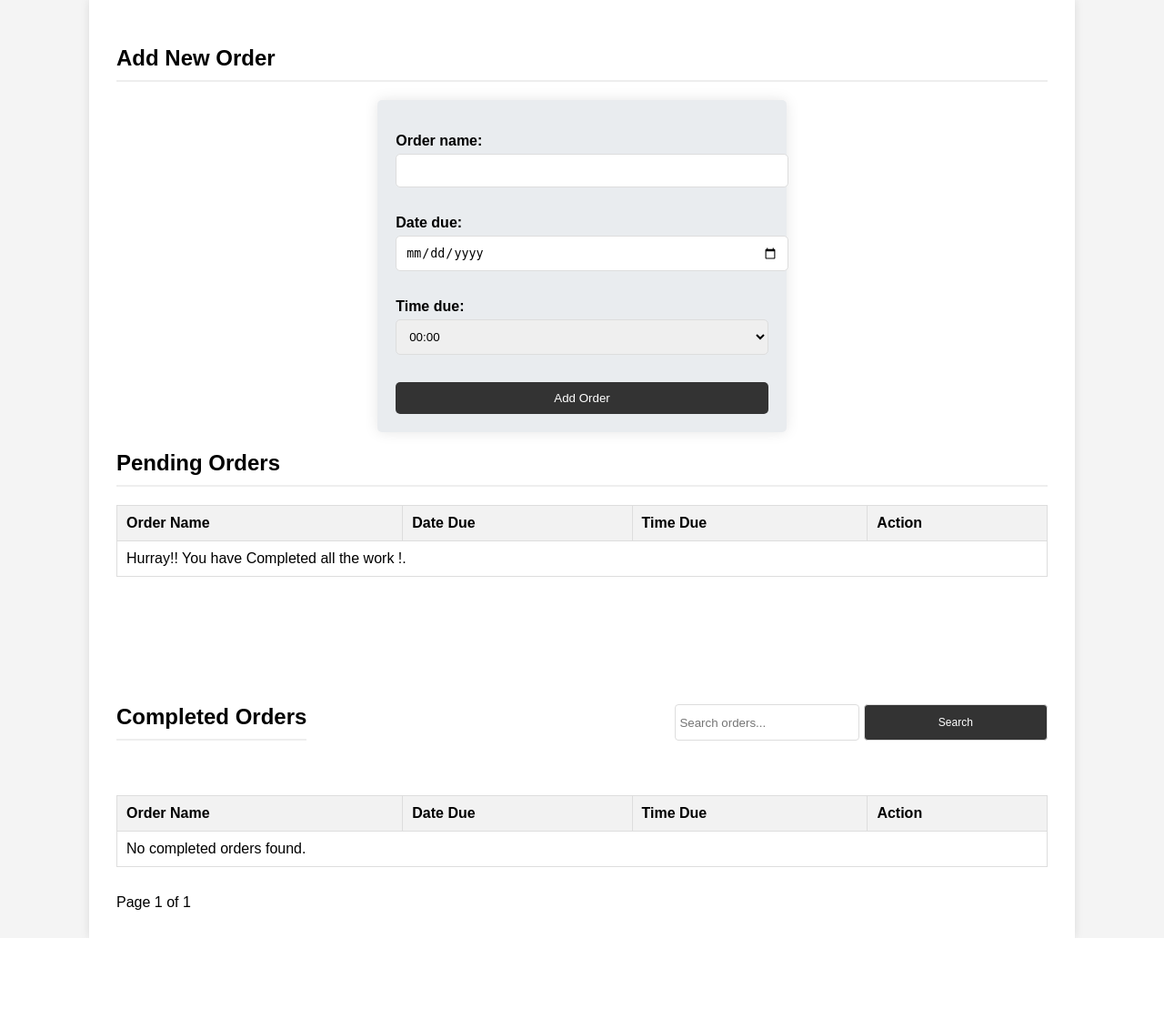
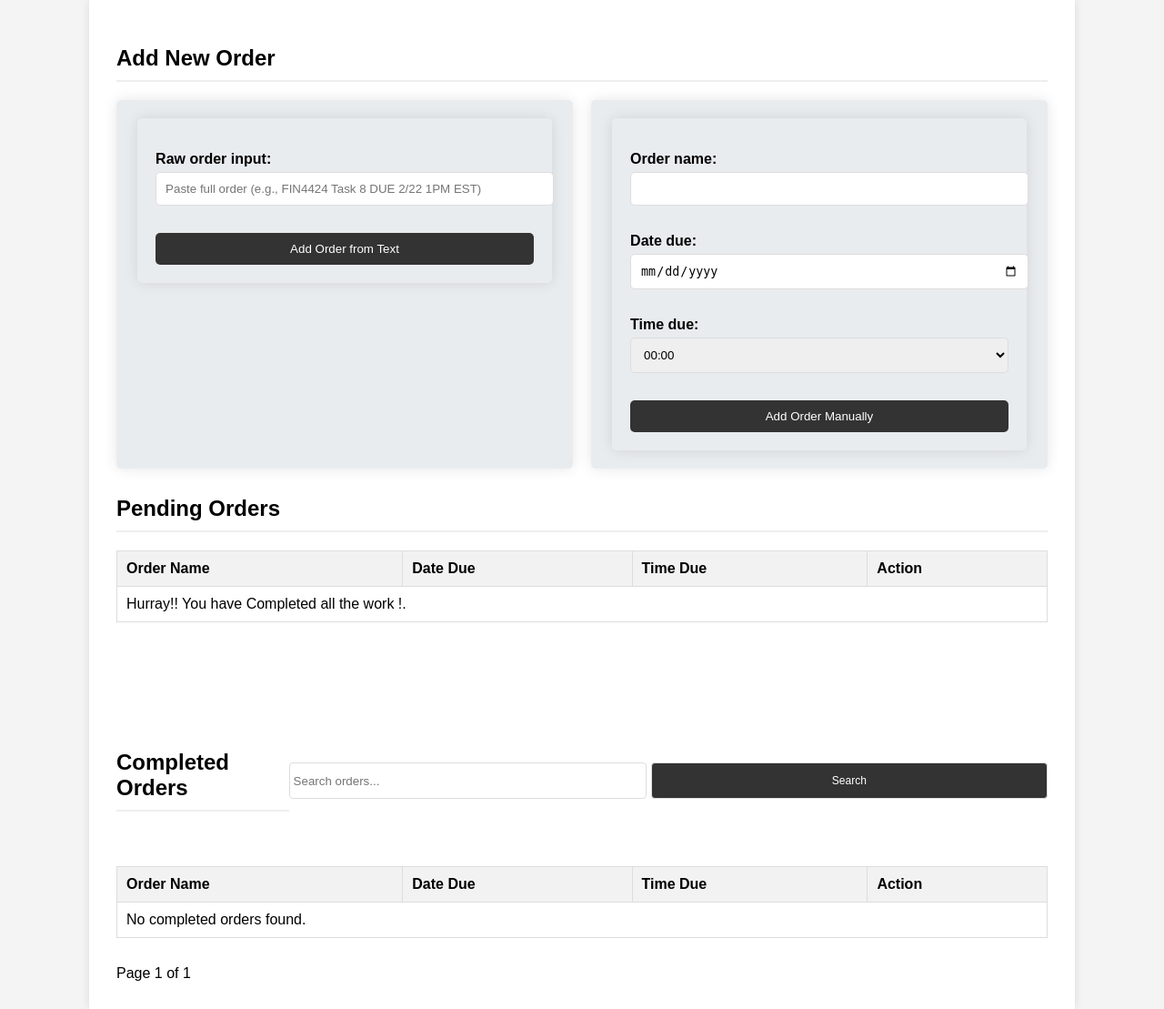
Before and after one commit to Andy3643/ordermanagement, a Django app: page / in a window 1280 px wide. Shown: the whole page at 91% size. Before the commit the page ends 1031 px from the top, so only its background shows below. Run offline with Django 4.2, Linux system fonts and the light colour scheme; data that the repository does not hold is empty.

Commit message:
Updated forms.py to clean time_due field

```diff
--- a/orders/forms.py
+++ b/orders/forms.py
@@ -1,11 +1,48 @@
 from django import forms
 from .models import Order
+import re
+from datetime import datetime
 
-class OrderForm(forms.ModelForm):
+class RawOrderForm(forms.Form):
+    raw_order_input = forms.CharField(
+        required=True,
+        widget=forms.TextInput(attrs={'placeholder': 'Paste full order (e.g., FIN4424 Task 8 DUE 2/22 1PM EST)'})
+    )
+
+    def clean_raw_order_input(self):
+        raw_order = self.cleaned_data.get("raw_order_input")
+
+        match = re.search(r'(.+?)\sDUE\s(\d{1,2}/\d{1,2})\s(\d{1,2}(?::\d{2})?\s?[APap][Mm])\s?EST?', raw_order)
+        if match:
+            order_name = match.group(1).strip()
+            due_date = match.group(2)
+            due_time = match.group(3)
+
+            # Convert date format to YYYY-MM-DD
+            current_year = datetime.now().year
+            month, day = map(int, due_date.split('/'))
+            due_date = datetime(year=current_year, month=month, day=day).date()
+
+            # Convert time to 24-hour format
+            due_time = datetime.strptime(due_time, "%I%p" if ":" not in due_time else "%I:%M%p").time()
+
+            return {"order_name": order_name, "date_due": due_date, "time_due": due_time}
+        else:
+            raise forms.ValidationError("Invalid format. Use: FIN4424 Task 8 DUE 2/22 1PM EST")
+
+class ManualOrderForm(forms.ModelForm):
+    # Generate 24-hour time choices (00:00 - 23:00)
+    TIME_CHOICES = [(f"{hour:02d}:00", f"{hour:02d}:00") for hour in range(24)]
+
+    time_due = forms.ChoiceField(choices=TIME_CHOICES, widget=forms.Select())
+
     class Meta:
         model = Order
         fields = ['order_name', 'date_due', 'time_due']
         widgets = {
             'date_due': forms.DateInput(attrs={'type': 'date'}),
-            'time_due': forms.Select(choices=[(f'{i:02d}:{j:02d}', f'{i:02d}:{j:02d}') for i in range(24) for j in range(0, 60, 60)]),
         }
+
+    def clean_time_due(self):
+        selected_time = self.cleaned_data['time_due']
+        return datetime.strptime(selected_time, "%H:%M").time()  # Convert to Python `time` object
--- a/orders/templates/orders/order_list.html
+++ b/orders/templates/orders/order_list.html
@@ -63,10 +63,14 @@
         }
 
         button:hover {
-            background-color: #555;
+
+            transform: scale(1.05);
+            transition: 0.3s ease;
         }
+
+
         form {
-        width: 40%;
+        width: 90%;
         background-color: #e9ecef;
         padding: 20px;
         border-radius: 5px;
@@ -89,7 +93,7 @@
     }
 
     form input, form select {
-        width: 100%;
+        width: 90%;
         padding: 10px;
         margin-bottom: 10px;
         border: 1px solid #ddd;
@@ -182,18 +186,96 @@
 .next{
     margin-right: 3vw;
 }
+
+
+.form-container {
+    display: flex;
+    justify-content: space-between;
+    gap: 20px;
+    margin-bottom: 30px;
+}
+
+.form-left,
+.form-right {
+    width: 48%;
+    background-color: #e9ecef;
+    padding: 20px;
+    border-radius: 5px;
+    box-shadow: 0px 0px 15px rgba(0, 0, 0, 0.1);
+}
+
+.form-left h3,
+.form-right h3 {
+    margin-top: 0;
+}
+
+.form-left input,
+.form-right input,
+.form-right select {
+    width: 100%;
+    padding: 10px;
+    margin-bottom: 10px;
+    border: 1px solid #ddd;
+    border-radius: 5px;
+}
+
+.form-left button,
+.form-right button {
+    display: block;
+    width: 100%;
+    padding: 10px;
+    border: none;
+    background-color: #333;
+
+    color: #fff;
+    cursor: pointer;
+    border-radius: 5px;
+}
+
+.form-left button:hover,
+.form-right button:hover {
+    background-color: #014d40;
+}
+
+/* Responsive Design */
+@media screen and (max-width: 768px) {
+    .form-container {
+        flex-direction: column;
+    }
+    .form-left,
+    .form-right {
+        width: 100%;
+    }
+}
+
     </style>
 </head>
 <body>
 
     <div class="container">
         <h2>Add New Order</h2>
-        <form method="post">
-            {% csrf_token %}
-            {{ form.as_p }}
-            <button type="submit">Add Order</button>
-        </form>
+        <div class="form-container">
+            <div class="form-left">
+                    <!-- Full Order Form -->
+                <form method="post">
+                    {% csrf_token %}
+                    {{ raw_form.as_p }}
+                    <button type="submit" name="raw_order_submit">Add Order from Text</button>
+                </form>
 
+            </div>
+
+
+            <div method="post" class="form-right">
+
+    <!-- Manual Order Form -->
+    <form method="post">
+        {% csrf_token %}
+        {{ manual_form.as_p }}
+        <button type="submit" name="manual_order_submit">Add Order Manually</button>
+    </form>
+</div>
+</div>
         <h2>Pending Orders</h2>
         <table>
             <tr>
--- a/orders/views.py
+++ b/orders/views.py
@@ -1,41 +1,47 @@
 from django.shortcuts import render, redirect
 from django.core.paginator import Paginator
 from .models import Order
-from .forms import OrderForm
+from .forms import RawOrderForm, ManualOrderForm
 from datetime import date
 
 def order_list(request):
-    # Handle form submission
+    raw_form = RawOrderForm()
+    manual_form = ManualOrderForm()
+
     if request.method == "POST":
-        form = OrderForm(request.POST)
-        if form.is_valid():
-            form.save()
-            return redirect('order_list')
-    else:
-        form = OrderForm()
+        if 'raw_order_submit' in request.POST:
+            raw_form = RawOrderForm(request.POST)
+            if raw_form.is_valid():
+                extracted_data = raw_form.cleaned_data.get("raw_order_input")
+                Order.objects.create(**extracted_data)
+                return redirect('order_list')
 
-    # Handle pending orders
+        elif 'manual_order_submit' in request.POST:
+            manual_form = ManualOrderForm(request.POST)
+            if manual_form.is_valid():
+                manual_form.save()
+                return redirect('order_list')
+
     pending_orders = Order.objects.filter(is_done=False)
+    completed_order_list = Order.objects.filter(is_done=True).order_by('-date_due')
 
-    # Handle completed orders with pagination
-    completed_order_list = Order.objects.filter(is_done=True).order_by('-date_due')  # Ordering by date due
-
-    # Handle search
     search_query = request.GET.get('search')
     if search_query:
         completed_order_list = completed_order_list.filter(order_name__icontains=search_query)
 
-    paginator = Paginator(completed_order_list, 15)  # Show 15 orders per page
+    paginator = Paginator(completed_order_list, 15)
     page_number = request.GET.get('page')
     completed_orders = paginator.get_page(page_number)
 
-    # Render the template with context
     return render(request, 'orders/order_list.html', {
-        'form': form,
+        'raw_form': raw_form,
+        'manual_form': manual_form,
         'pending_orders': pending_orders,
         'completed_orders': completed_orders,
         'today': date.today()
     })
+
+
 
 def mark_order_done(request, order_id):
     order = Order.objects.get(id=order_id)
--- a/todo_project/settings.py
+++ b/todo_project/settings.py
@@ -15,6 +15,7 @@ from dotenv import load_dotenv
 from pathlib import Path
 
 BASE_DIR = os.path.dirname(os.path.dirname(os.path.abspath(__file__)))
+#load_dotenv(os.path.join(BASE_DIR, ".env"))
 load_dotenv(os.path.join(BASE_DIR, "../.env"))
 
 
@@ -24,7 +25,7 @@ load_dotenv(os.path.join(BASE_DIR, "../.env"))
 
 # SECURITY WARNING: keep the secret key used in production secret!
 SECRET_KEY = os.getenv("SECRET_KEY")
-# SECRET_KEY = 'your_secret_key_here'
+#SECRET_KEY = 'your_secret_key_here'
 
 # SECURITY WARNING: don't run with debug turned on in production!
 DEBUG = True
```
